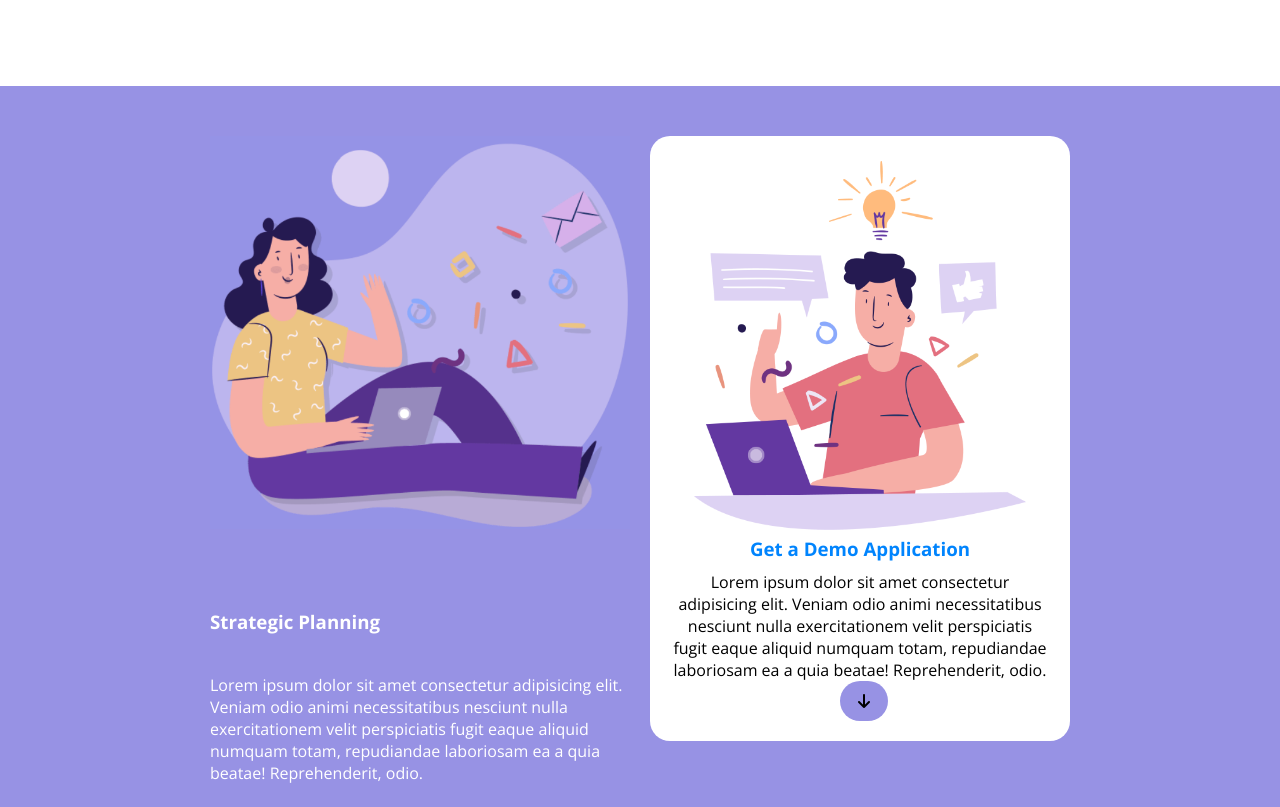
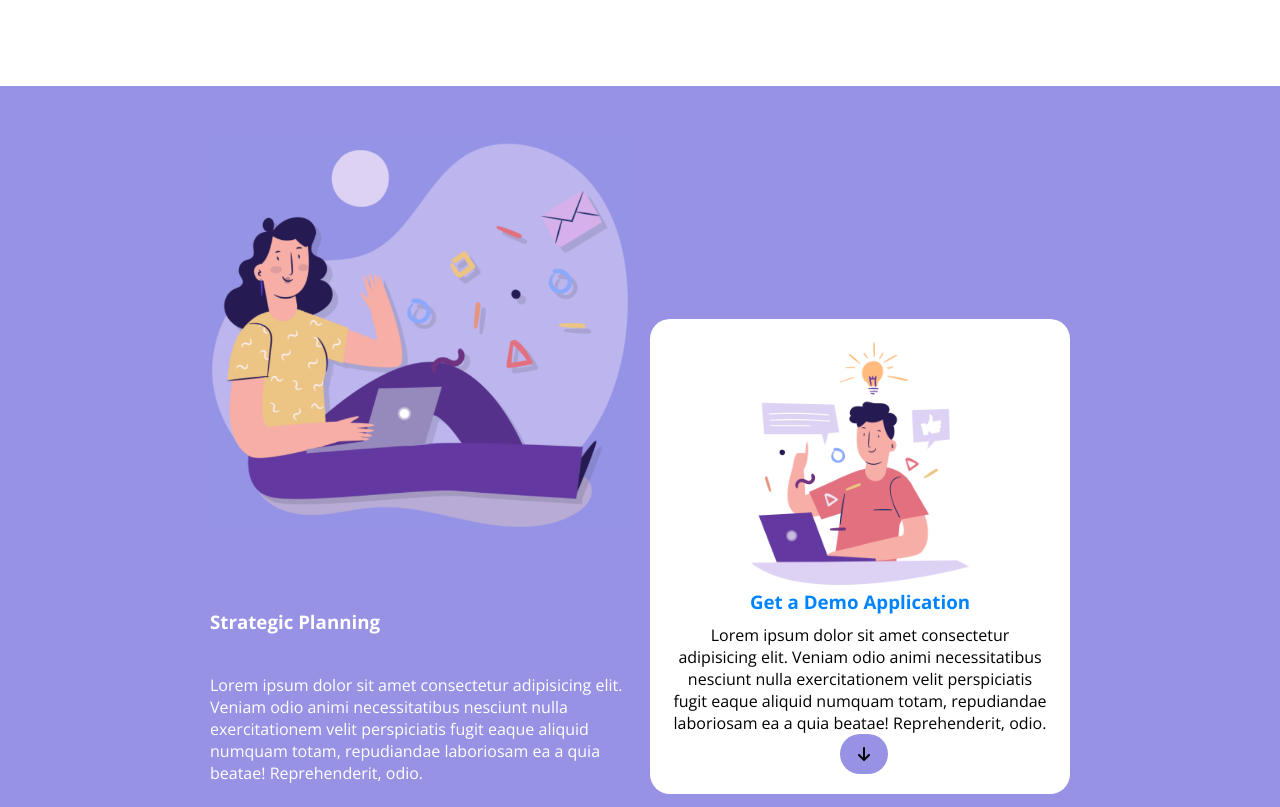
Before and after one commit to DeboraChiarelli/htmlcss-responsive-layout, a plain HTML site: page index.html in a window 1280 px wide. Shown: the part 980-1787 px from the top of the page. Drawn offline with nearby package versions, Linux system fonts and the light colour scheme.

Commit message:
Fix card-image /section-planning

```diff
--- a/css/style.css
+++ b/css/style.css
@@ -194,6 +194,16 @@ figure > img {
     padding: 40px;
 }
 
+.col-card-planning {
+    display: flex;
+    align-self: flex-end;
+}
+
+.card-image {
+    display: flex;
+    justify-content: center;
+}
+
 .card-title-planning {
     color: white;
     margin-bottom: 40px;
@@ -213,6 +223,10 @@ figure > img {
     border-radius: 20px;
 }
 
+.planning2-img {
+    max-width: 250px;
+    text-align: center;
+}
 
 .button-planning {
     color: black;
@@ -224,6 +238,7 @@ figure > img {
     margin-left: 170px;
 }
 
+/* section-testimonials */
 .section-testimonials {
     padding: 80px;
 }
--- a/index.html
+++ b/index.html
@@ -116,7 +116,7 @@
                         <h3 class="card-title-color card-title-planning">Strategic Planning</h3>
                         <p class="card-text-special card-text-planning">Lorem ipsum dolor sit amet consectetur adipisicing elit. Veniam odio animi necessitatibus nesciunt nulla exercitationem velit perspiciatis fugit eaque aliquid numquam totam, repudiandae laboriosam ea a quia beatae! Reprehenderit, odio.</p>
                     </div>
-                    <div class="col-6">
+                    <div class="col-6 col-card-planning">
                         <div class="card-planning">
                             <figure class="card-image">
                                 <img src="./img/planning2.png" class="planning2-img" />
```
